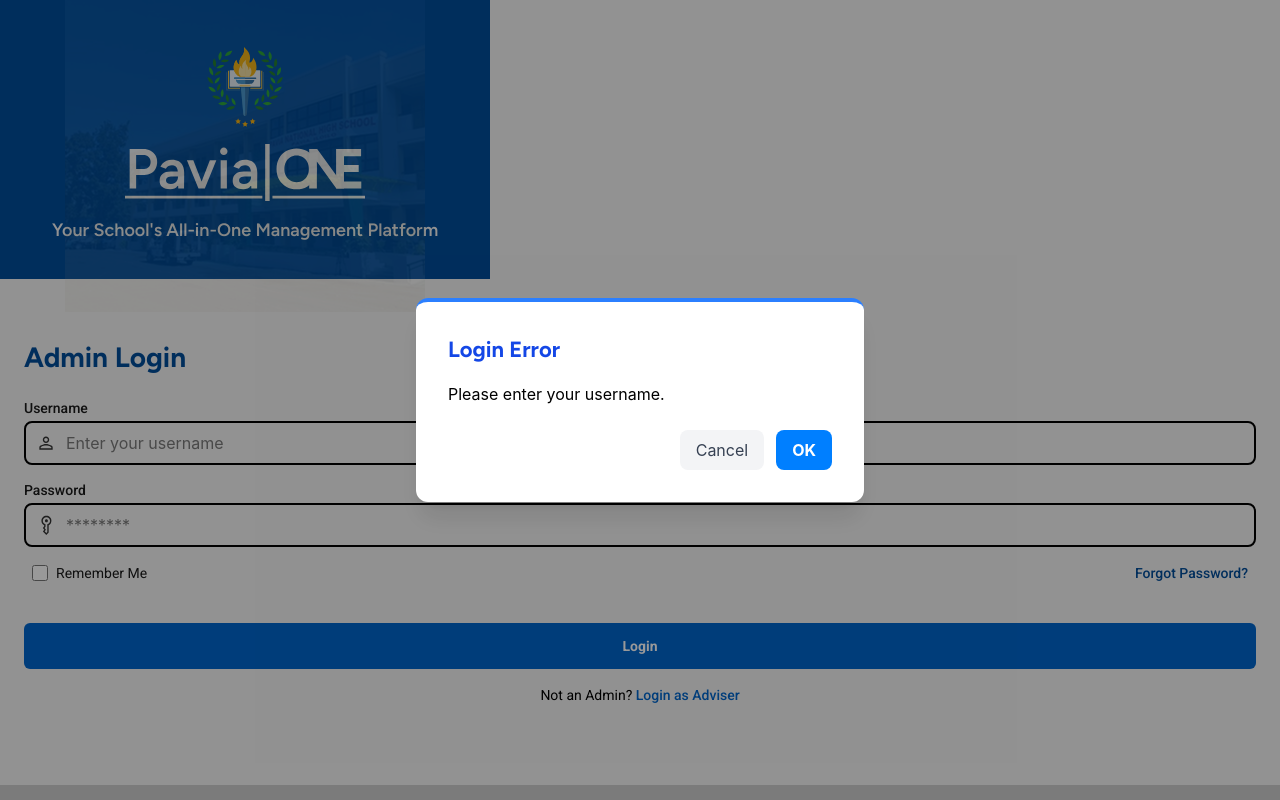
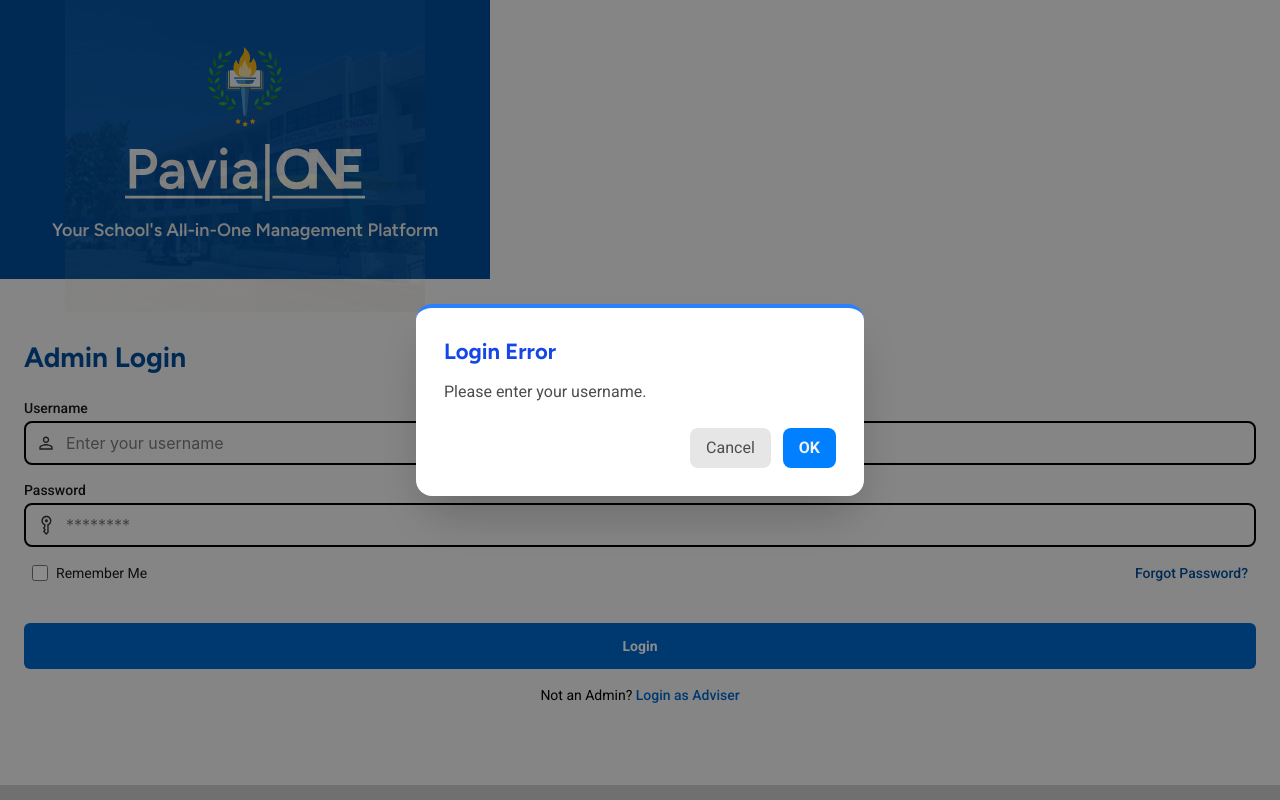
Before and after one commit to dreyyan/pavia-one, a React (Vite) app in the folder frontend/: page /login/admin in a window 1280 px wide. Both pictures are taken after a click on the button "Login". Built offline with nearby package versions, Linux system fonts and the light colour scheme.

Commit message:
feat(modal): improve functionality and styling

```diff
--- a/frontend/src/components/Modal.tsx
+++ b/frontend/src/components/Modal.tsx
@@ -1,15 +1,18 @@
-import { useState, useEffect } from "react";
+import { useState, useEffect, useRef } from "react";
 
 type ModalProps = {
   isOpen: boolean;
   onClose: () => void;
   title: string;
   message?: string;
-  confirmText?: string;          // optional, default "OK"
+  confirmText?: string;
+  cancelText?: string;
   inputValue?: string;
   onConfirm?: (value: string) => void;
-  children?: React.ReactNode;    // optional content
+  children?: React.ReactNode;
   type?: "default" | "error" | "success" | "info" | "warning";
+  showInput?: boolean;
+  closeOnBackdrop?: boolean;
 };
 
 const Modal = ({
@@ -18,106 +21,117 @@ const Modal = ({
   title,
   message,
   confirmText = "OK",
+  cancelText = "Cancel",
   inputValue = "",
   onConfirm,
   children,
   type = "default",
+  showInput = false,
+  closeOnBackdrop = true,
 }: ModalProps) => {
   const [textInput, setTextInput] = useState(inputValue);
+  const inputRef = useRef<HTMLInputElement>(null);
 
-  // Reset input when modal closes
   useEffect(() => {
     if (!isOpen) return;
 
-    const timer = setTimeout(() => {
-      setTextInput(inputValue);
-    }, 0);
+    setTextInput(inputValue);
 
-    return () => clearTimeout(timer);
-  }, [isOpen, inputValue]);
+    const handleEsc = (e: KeyboardEvent) => {
+      if (e.key === "Escape") onClose();
+    };
+
+    document.addEventListener("keydown", handleEsc);
+    document.body.style.overflow = "hidden";
+
+    if (showInput) {
+      setTimeout(() => inputRef.current?.focus(), 0);
+    }
+
+    return () => {
+      document.removeEventListener("keydown", handleEsc);
+      document.body.style.overflow = "";
+    };
+  }, [isOpen, inputValue, onClose, showInput]);
 
   if (!isOpen) return null;
 
-  const borderColorClasses = {
+  const borderColors = {
     default: "border-t-blue-500",
-    error:   "border-t-red-500",
+    error: "border-t-red-500",
     success: "border-t-green-500",
-    info:    "border-t-blue-500",
+    info: "border-t-blue-500",
     warning: "border-t-amber-500",
   };
 
-  const textColorClasses = {
+  const textColors = {
     default: "text-blue-700",
-    error:   "text-red-700",
+    error: "text-red-700",
     success: "text-green-700",
-    info:    "text-blue-700",
+    info: "text-blue-700",
     warning: "text-amber-800",
   };
 
-  const borderClass = borderColorClasses[type] || "border-t-blue-500";
-  const textClass   = textColorClasses[type]   || "text-blue-700";
+  const borderClass = borderColors[type];
+  const textClass = textColors[type];
 
-  // Optional: error-specific input styling
-  const inputBorderClass = type === "error" ? "border-red-500 focus:ring-red-500" : "border-gray-300 focus:ring-blue-500";
+  const inputBorderClass =
+    type === "error"
+      ? "border-red-500 focus:ring-red-500"
+      : "border-gray-300 focus:ring-blue-500";
 
   return (
     <div
-      className="fixed inset-0 z-50 flex items-center justify-center p-4 sm:p-6"
-      style={{ backgroundColor: "rgba(0,0,0,0.4)" }} // ← background stays inline (no issue here)
+      className="fixed inset-0 z-50 flex items-center justify-center p-4"
+      style={{ backgroundColor: "rgba(0,0,0,0.45)" }}
+      onClick={() => closeOnBackdrop && onClose()}
+      role="dialog"
+      aria-modal="true"
     >
       <div
-        className={`
-          bg-white rounded-xl shadow-xl w-full max-w-md p-6 sm:p-8
-          flex flex-col animate-fadeIn
-          border-t-4 ${borderClass}
-        `}
+        className={`bg-white rounded-2xl shadow-2xl w-full max-w-md p-6 sm:p-7 flex flex-col border-t-4 ${borderClass} animate-[scaleIn_.18s_ease-out]`}
+        onClick={(e) => e.stopPropagation()}
       >
-        {/* Header */}
-        <h2 className={`text-xl sm:text-2xl font-semibold mb-4 ${textClass}`}>
+        <h2 className={`text-xl sm:text-2xl font-semibold mb-3 ${textClass}`}>
           {title}
         </h2>
 
-        {/* Body */}
         {children ? (
           <div className="mb-4">{children}</div>
         ) : (
           message && (
             <p
-              className="text-sm sm:text-base mb-4"
+              className="text-sm font-roboto sm:text-base text-[var(--color-text-700)] mb-4"
               dangerouslySetInnerHTML={{ __html: message }}
             />
           )
         )}
 
-        {/* Optional input */}
-        {onConfirm && children && (
+        {showInput && (
           <input
+            ref={inputRef}
             type="text"
             value={textInput}
             onChange={(e) => setTextInput(e.target.value)}
             placeholder="Enter value..."
-            className={`
-              w-full mb-4 px-4 py-2 border rounded-lg
-              focus:outline-none focus:ring-2 transition-shadow shadow-sm
-              ${inputBorderClass}
-            `}
+            className={`w-full mb-5 px-4 py-2 border rounded-lg focus:outline-none focus:ring-2 transition-shadow shadow-sm ${inputBorderClass}`}
           />
         )}
 
-        {/* Actions */}
-        <div className="flex justify-end gap-3 mt-2 flex-wrap sm:flex-nowrap [&>button]:cursor-pointer">
+        <div className="flex justify-end gap-3 mt-2">
           <button
             onClick={onClose}
-            className="px-4 py-2 rounded-lg text-gray-700 bg-gray-100 hover:bg-gray-200 transition-colors text-sm sm:text-base"
+            className="px-4 py-2 rounded-lg font-roboto text-[var(--color-text-700)] bg-[var(--color-bg-100)] hover:bg-[var(--color-bg-200)] transition-colors text-sm sm:text-base"
           >
-            Cancel
+            {cancelText}
           </button>
+
           <button
             onClick={() => {
               if (onConfirm) onConfirm(textInput);
               onClose();
             }}
-            className="px-4 py-2 rounded-lg text-white text-sm font-bold sm:text-base bg-[var(--color-primary-500)] hover:bg-[var(--color-primary-600)] transition-colors"
+            className="px-4 py-2 rounded-lg font-roboto text-[var(--color-text-50)] text-sm sm:text-base font-semibold bg-[var(--color-primary-500)] hover:bg-[var(--color-primary-600)] transition-colors"
           >
             {confirmText}
           </button>
```
